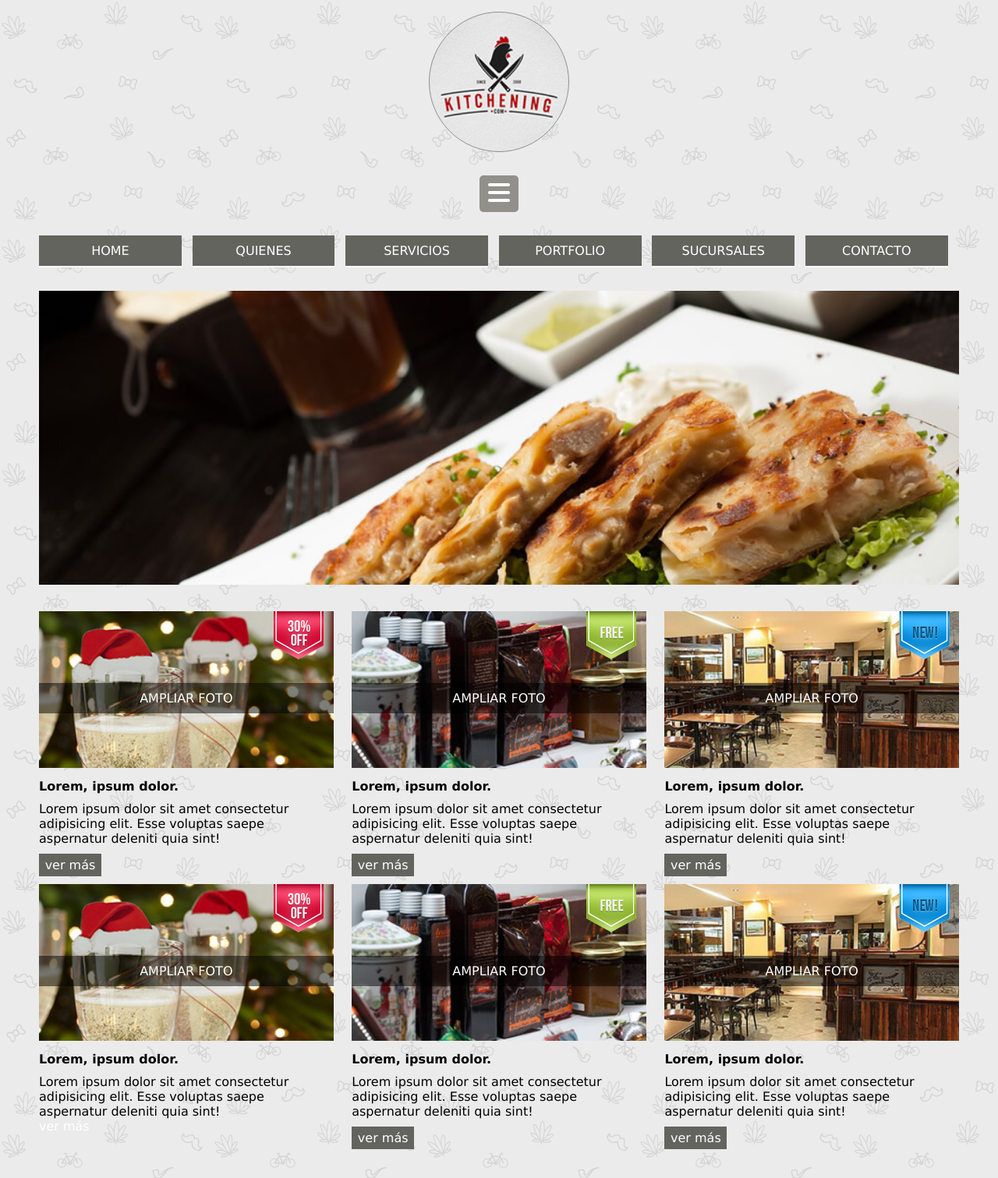
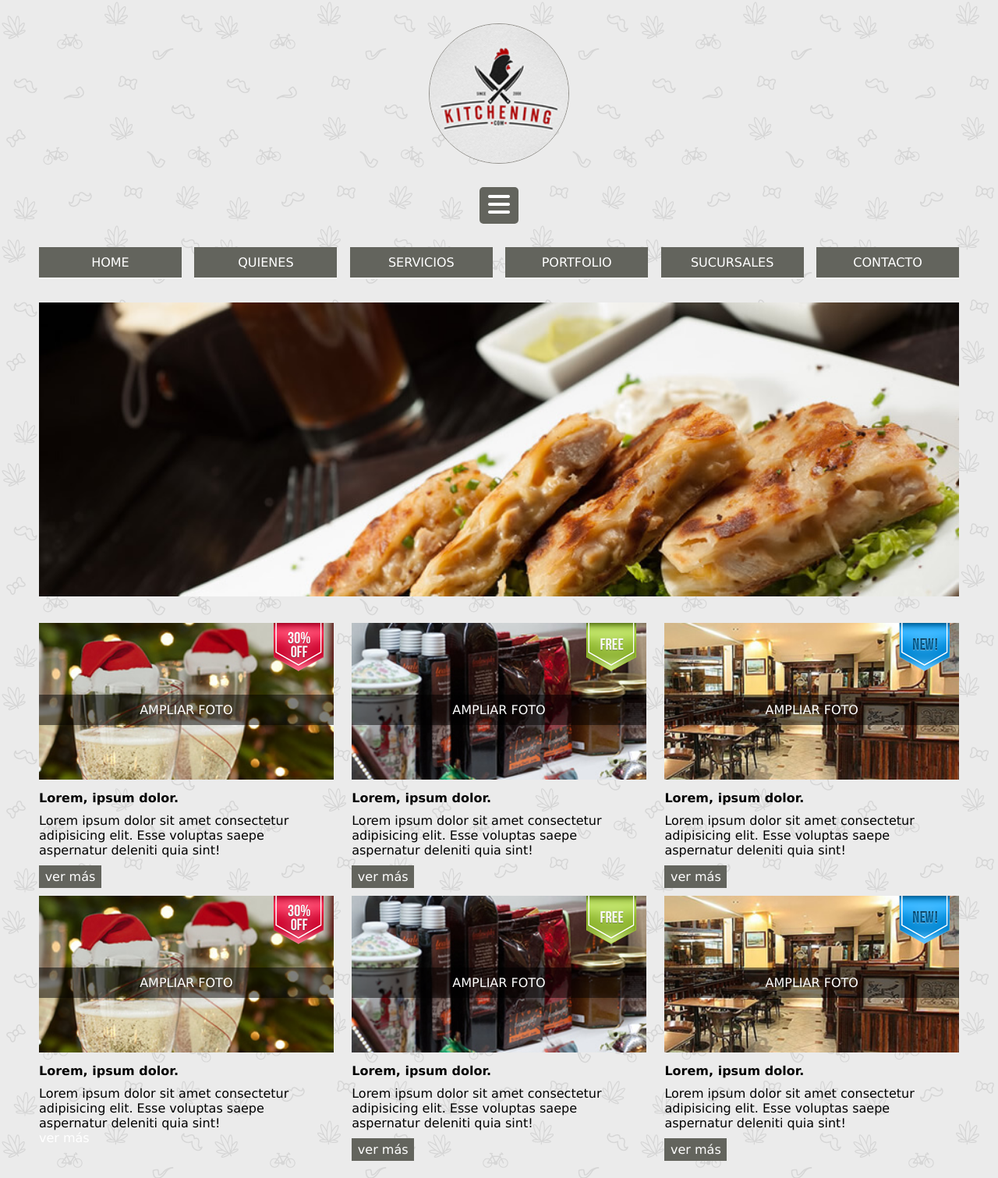
Before and after one commit to lizzytag12/kitchening, a plain HTML site: page views/index.html in a window 1280 px wide. Shown: the top 1511 px of the page at 78% size. Drawn offline with Linux system fonts and the light colour scheme.

Commit message:
responsive done

```diff
--- a/public/css/footer.css
+++ b/public/css/footer.css
@@ -1,43 +1,59 @@
+
+.footer__menu{
+    background-color: var(--colorRojo);
+    width: 100%;
+
+}
+.footer__menu ul{
+
+display: flex;
+flex-direction: column;
+}
 .footer__menu li {
 
-    background-color: var(--colorRojo);
+
     border-bottom: solid 2px white;
     padding: 10px 0;
     text-transform: uppercase;
     text-align: center;
-    width: 100%;
+
 
 }
+
+              /*LAPTOP*/
+
+
 
 
 @media(min-width :768px){
 
     .footer__menu{
 
-        background-color: var(--colorRojo);
+
         border-radius: 20px 20px 0px 0px; /*borde redondeado del footer*/
-        width: 100%;
+
         padding: 60px 0;
-        text-align: center;
-    }
-
-    .footer__menu li {
-        border-bottom:0 ;
-        display: inline-block;
-        width: 110px;
-        padding: 7px 0;
-        text-transform: capitalize;
-        border-right:  solid 2px white; /* linea lateral derecho*/
-
 
     }
-
-    .footer__menu li:last-child{
-
-        border-right: none;
-
-
+    .footer__menu ul{
+        display: flex;
+        flex-direction: row;
+        justify-content: center;
     }
 
 
+    .footer__menu li {
+        width: 110px;
+        border-bottom: 0;
+        display: inline-block;
+        text-transform: capitalize;
+        border-right: solid 2px white;
+        padding: 7px 0;
+    }
+
+
+    .footer__menu li:last-child {
+        border-right: none;
+      }
+
 }
--- a/public/css/header.css
+++ b/public/css/header.css
@@ -1,33 +1,43 @@
 header{
     width: 100%;
+    display: flex;
+    flex-direction: column;
+    align-items: center;
 }
 
-header .logo{
+.header_logo{
 
-    background-image:url("/images/logo.jpg");
-    background-position: center;
-    background-size: cover;
-    border-radius: 50%;
-    border: solid 1px var(--colorGrisClaro);
-    height: 180px;
-    margin: 15px auto 30px;
-    width: 180px;
+  border-radius: 50%;
+  border: solid 1px var(--colorGrisClaro);
+  height: 180px;
+  width: 180px;
+  margin: 30px 0;
+}
+
+.header__burger{
+    background-color: var(--colorGrisOscuro);
+    border: none;
+    border-radius: 5px;
+    color: white;
+    font-size: 32px;
+    padding: 5px;
+    width: 50px;
+    margin-bottom: 30px;
 
 }
+.header__menu{
 
-header button{
 
-    width: 50px;
-    padding: 5px;
-    font-size: 32px;
-    background-color:var(--colorGrisClaro);
-    color: white;
-    border: none;
-    border-radius: 5px;
-    margin: 0 auto 30px;
-    display:block;
+    width: 100%;
+
 
 }
+.header__menu ul{
+
+    display: flex;
+    flex-direction: column;
+}
+
 .header__menu li {
 
     background-color: var(--colorGrisOscuro);
@@ -50,24 +60,21 @@ header button{
         display: none ;
     }
 
+    .header__menu ul{
 
+        flex-direction: row;
+        justify-content: space-between;
+    }
 
-    .header__menu ul{
-        overflow: hidden;
-    }
 
     .header__menu li {  /**llamar siempre de la misma manera que llame al selector por primera vez **/
 
        font-size: 0.6rem;
-       float: left;
        width: 15.5%;
-       margin-right: 1.16%;
+
 
     }
 
-    .header__menu li :last-child{
-        margin-right: 0;
-    }
 
 
 }
@@ -80,5 +87,6 @@ header button{
 
     .header__menu li {
         font-size: 1rem;
+
     }
 }
--- a/public/css/home.css
+++ b/public/css/home.css
@@ -13,6 +13,8 @@ body.home {
 .home__box-products{
 
     margin: 30px 0;
+    display: flex;
+    flex-direction: column;
 }
 
 
@@ -42,15 +44,14 @@ width: 100%;
 .home__product__box__zoom{
 
     background-color: rgba(0, 0, 0, 0.5);
-    display: block; /** oara que deje de ser un elemento en linea y que el width me lo tome**/
+    display: inline-block;
+    left: 0px;
     padding: 10px 0;
     position: absolute;
+    text-transform: uppercase;
+    text-align: center;
     top: 45%;
-    left: 0px;
-    text-transform: uppercase;
-    text-align: center; /** alinea el contenido, NO al bloque**/
     width: 100%;
-
 }
 
 .home__product h4{
@@ -88,21 +89,17 @@ width: 100%;
     /**PRODUCTS*/
 
     .home__box-products{
-        overflow: hidden;
+        flex-direction: row;
+        flex-wrap: wrap;
+        justify-content:space-between ;
     }
 
+    .home__product{
+        width: 49%;
 
-    .home__product{
-
-        width:49% ;
-        float: left;
-        margin-right: 2%;
 
     }
-     .home__product:nth-child(even){ /* pseudoclases*/
-      /* A los hijos pares*/
-        margin-right: 0;
-    }
+
 }
 
 
@@ -117,20 +114,9 @@ width: 100%;
     .home__product{
 
         width:32% ;
-        margin-right: 2%;
+
 
     }
-
-    .home__product:nth-child(even){ /* pseudoclases*/
-        /* A los hijos pares*/
-          margin-right: 2%;
-      }
-
-    .home__product:nth-child(3n){ /* pseudoclases*/
-        /* A los hijos pares*/
-          margin-right: 0%;
-      }
-
 
 
 
--- a/views/index.html
+++ b/views/index.html
@@ -10,9 +10,8 @@
 </head>
 <body class="home">
     <header>
-        <div class="logo">
-        </div>
-        <button>
+       <img class="header_logo" src="/images/logo.jpg" alt="">
+        <button class="header__burger">
             <i class="fas fa-bars"></i>
         </button>
         <nav class="header__menu">
```
